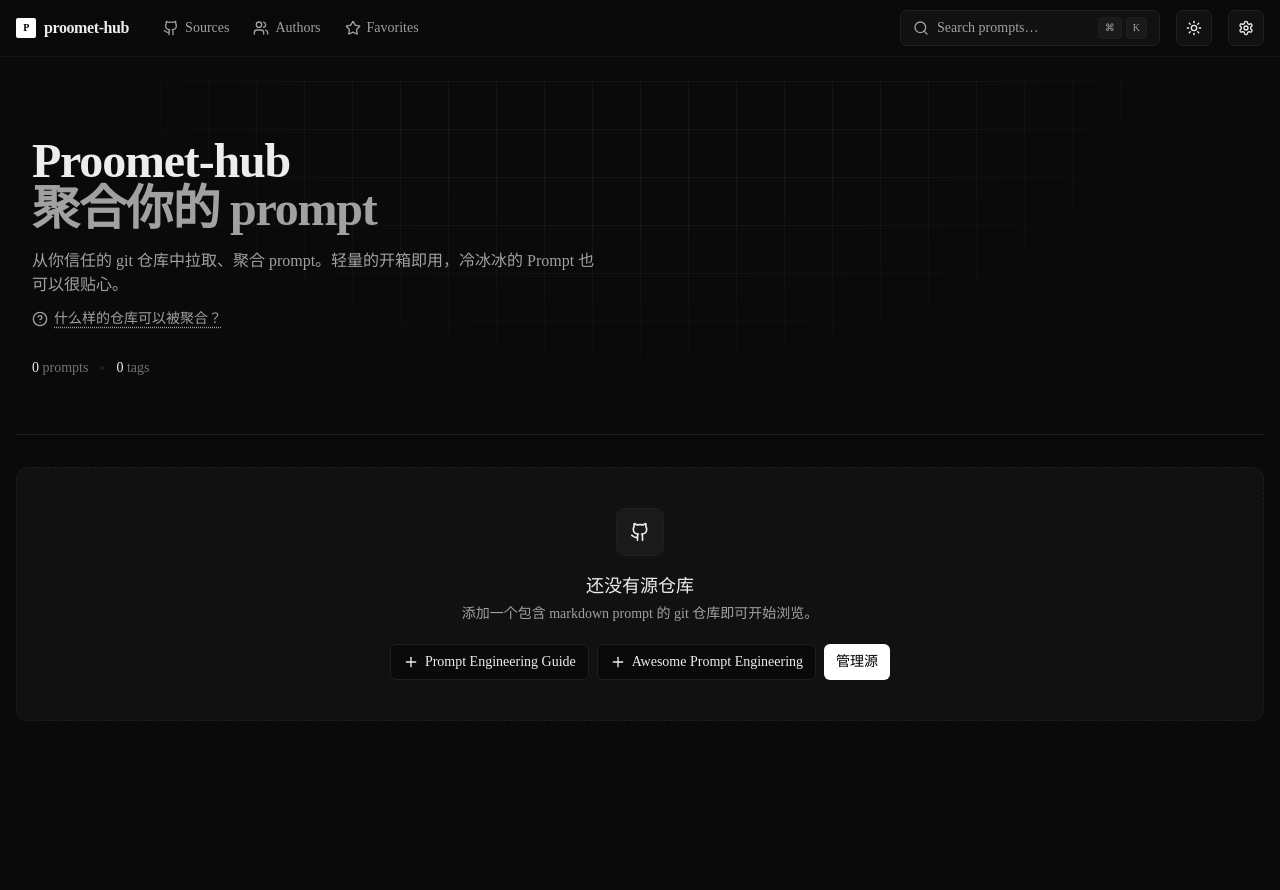
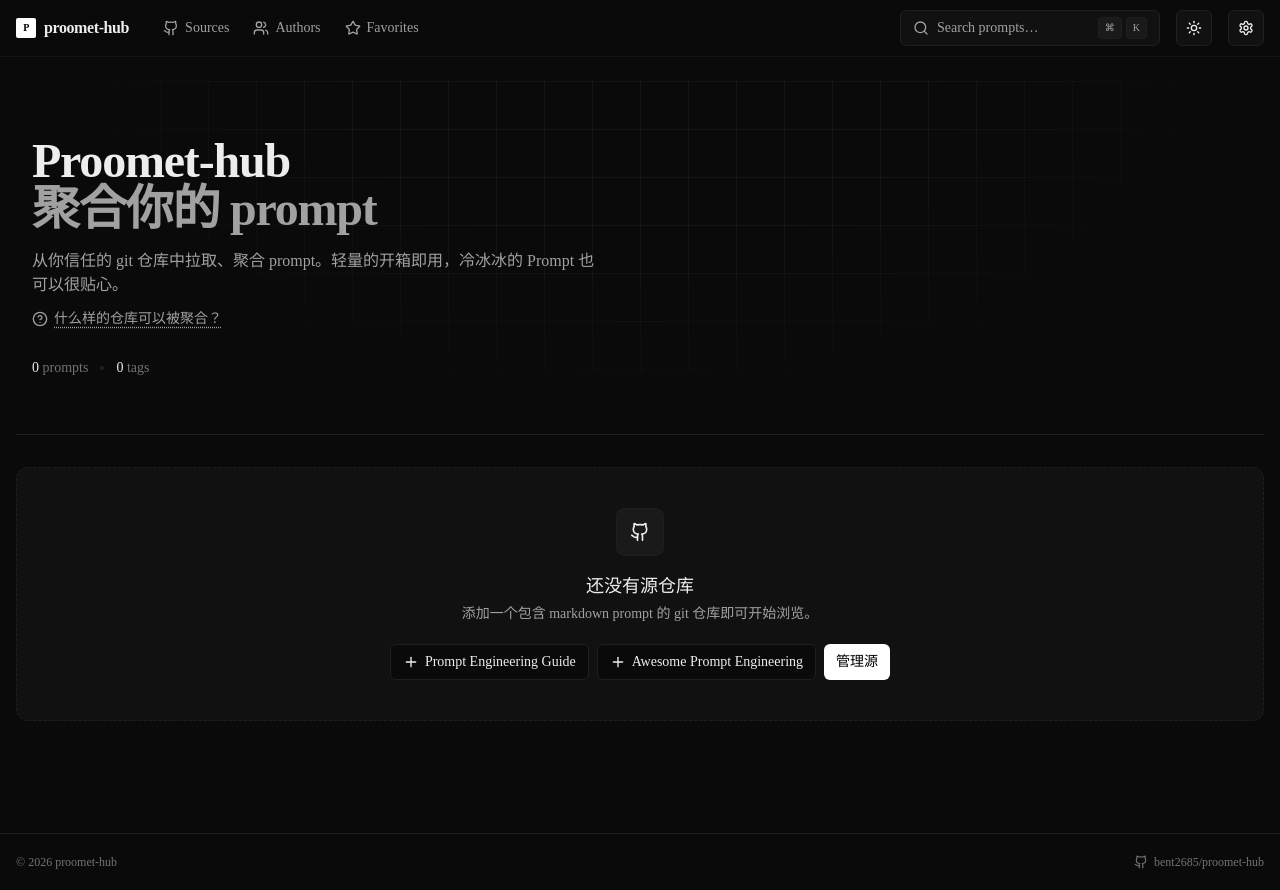
Before and after one commit to bent2685/proomet-hub, a Next.js app: page / in a window 1280 px wide. Before the commit the page ends 817 px from the top, so only its background shows below. Built offline with nearby package versions, Linux system fonts and the light colour scheme.

Commit message:
feat(ui): 全局页脚附 GitHub 仓库链接
每页底部显示 © 年份 + 仓库链接 bent2685/proomet-hub；布局
改为 flex column 保证内容少时页脚也贴底。

```diff
--- a/app/layout.tsx
+++ b/app/layout.tsx
@@ -1,6 +1,7 @@
 import type { Metadata } from "next";
 import "./globals.css";
 import { Header } from "@/components/header";
+import { Footer } from "@/components/footer";
 import { Providers } from "@/components/providers";
 
 export const metadata: Metadata = {
@@ -11,10 +12,11 @@
 export default function RootLayout({ children }: { children: React.ReactNode }) {
   return (
     <html lang="en" suppressHydrationWarning>
-      <body className="min-h-screen antialiased">
+      <body className="min-h-screen antialiased flex flex-col">
         <Providers>
           <Header />
-          <main className="mx-auto max-w-7xl px-4 pt-6 pb-24">{children}</main>
+          <main className="mx-auto max-w-7xl w-full px-4 pt-6 pb-16 flex-1">{children}</main>
+          <Footer />
         </Providers>
       </body>
     </html>
--- /dev/null
+++ b/components/footer.tsx
@@ -0,0 +1,22 @@
+import { Github } from "lucide-react";
+
+export function Footer() {
+  return (
+    <footer className="border-t border-border mt-12">
+      <div className="mx-auto max-w-7xl px-4 h-14 flex items-center justify-between text-xs text-fg-subtle">
+        <span>
+          © {new Date().getFullYear()} proomet-hub
+        </span>
+        <a
+          href="https://github.com/bent2685/proomet-hub"
+          target="_blank"
+          rel="noreferrer"
+          className="inline-flex items-center gap-1.5 hover:text-fg transition-colors"
+        >
+          <Github className="size-3.5" />
+          bent2685/proomet-hub
+        </a>
+      </div>
+    </footer>
+  );
+}
```
Also changed, not shown: 1 other file (tests, documents, lock files or other folders).
